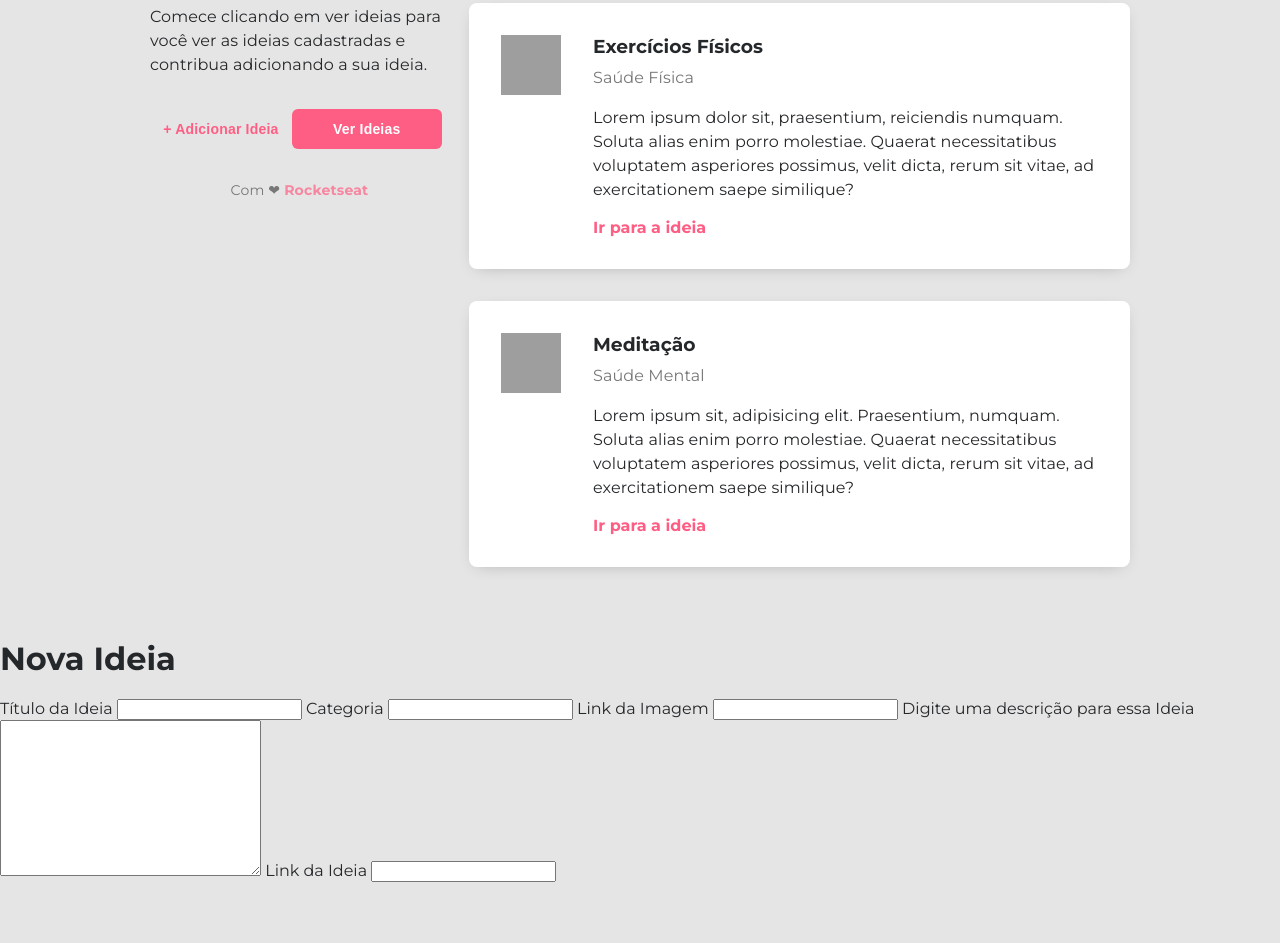
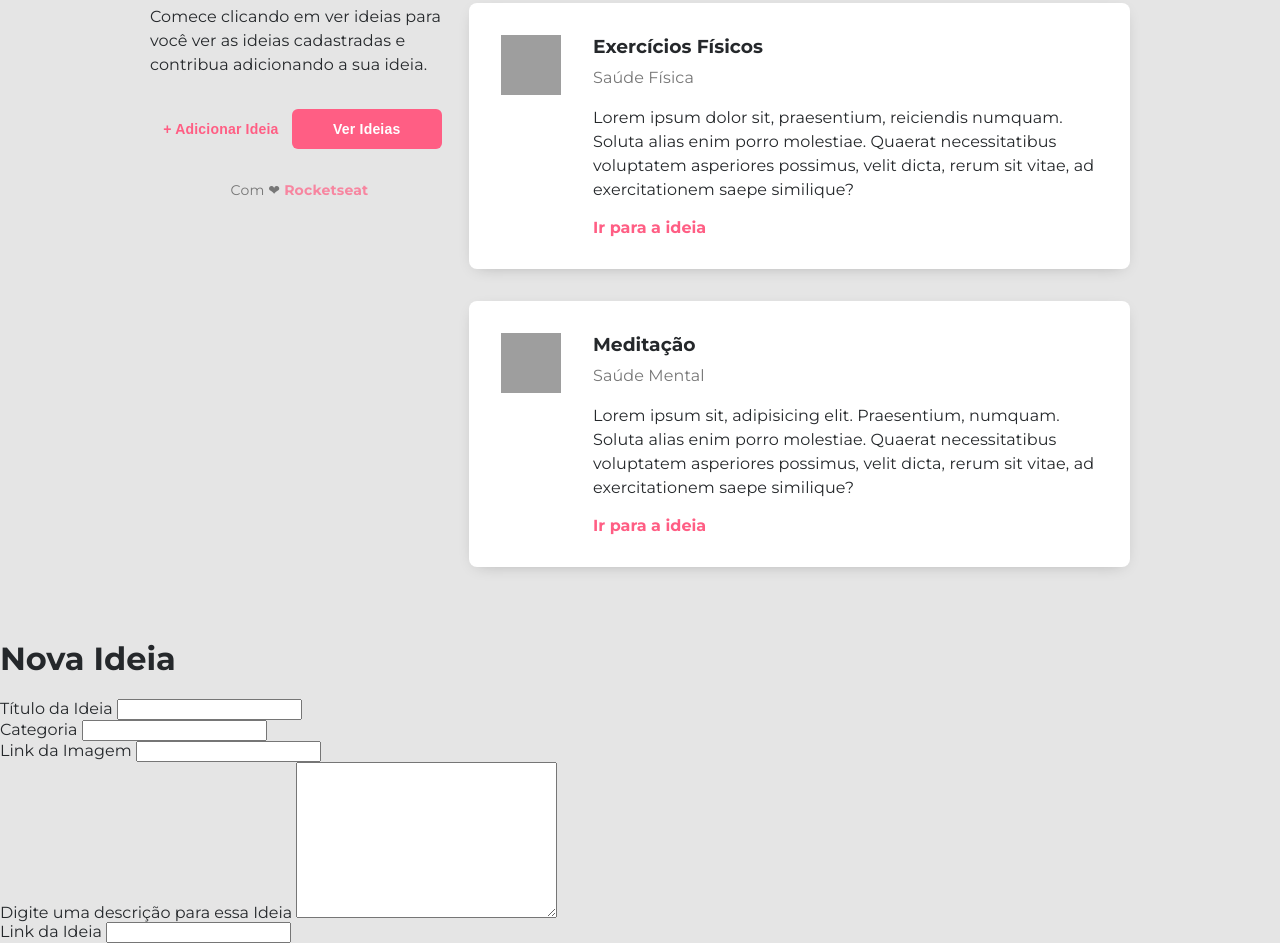
Before and after one commit to douglasabnovato/rocketseat-maykbrito-web, a plain HTML site: page index.html in a window 1280 px wide. Shown: the part 335-1278 px from the top of the page. Before the commit the page ends 1217 px from the top, so only its background shows below. Drawn offline with Linux system fonts and the light colour scheme; grey boxes are pictures that could not be loaded.

Commit message:
div no formulário

```diff
--- a/index.html
+++ b/index.html
@@ -88,16 +88,31 @@
             <div class="content">
                 <h1>Nova Ideia</h1>
                 <form action="">
+
+                    <div class="input-wrapper">
                         <label for="title">Título da Ideia</label>
                         <input type="text" name="title">
+                    </div>
+
+                    <div class="input-wrapper">
                         <label for="category">Categoria</label>
                         <input type="text" name="category">
+                    </div>
+
+                    <div class="input-wrapper">
                         <label for="image">Link da Imagem</label>
                         <input type="url" name="image">
+                    </div>
+
+                    <div class="input-wrapper">
                         <label for="description">Digite uma descrição para essa Ideia</label>
                         <textarea name="description" cols="30" rows="10"></textarea>
+                    </div>
+
+                    <div class="input-wrapper">
                         <label for="link">Link da Ideia</label>
-                    <input type="url" name="image">
+                        <input type="url" name="link">
+                    </div>
 
                 </form>
             </div>
```
Lines whose indentation alone changed are shown as unchanged.
